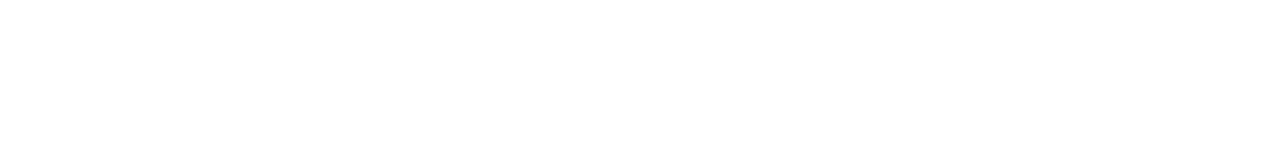
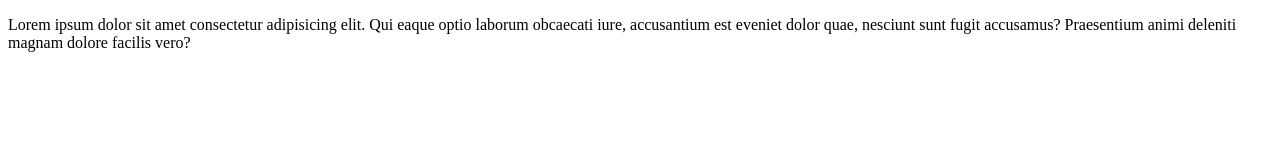
Before and after one commit to Sultan214/first-project, a plain HTML site: page index.html in a window 1280 px wide. Drawn offline with Linux system fonts and the light colour scheme.

Commit message:
first project para added

```diff
--- a/index.html
+++ b/index.html
@@ -7,6 +7,6 @@
 	<title>My First Github Profile </title>
 </head>
 <body>
-
+	<p>Lorem ipsum dolor sit amet consectetur adipisicing elit. Qui eaque optio laborum obcaecati iure, accusantium est eveniet dolor quae, nesciunt sunt fugit accusamus? Praesentium animi deleniti magnam dolore facilis vero?</p>
 </body>
 </html>
```
